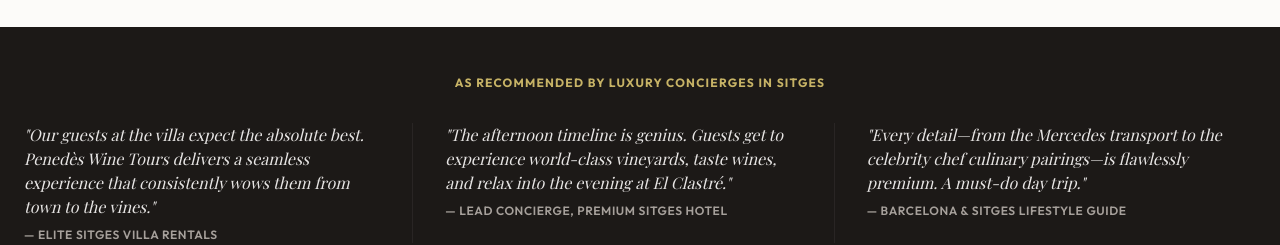
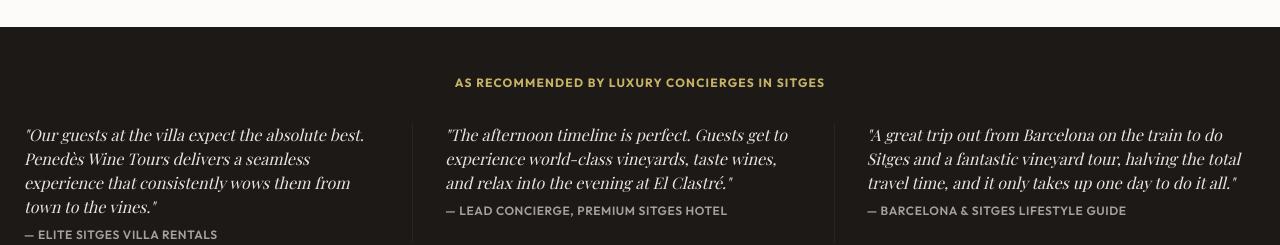
Before and after one commit to DAGarnish/penedeswinetours, a Next.js app: page / in a window 1280 px wide. Shown: the part 920-1165 px from the top of the page. Built offline with nearby package versions, Linux system fonts and the light colour scheme; a web font is replaced by a local one.

Commit message:
Update testimonial texts

```diff
--- a/src/app/page.tsx
+++ b/src/app/page.tsx
@@ -148,11 +148,11 @@
               <p className="text-xs font-semibold text-stone-400 uppercase tracking-wider">— Elite Sitges Villa Rentals</p>
             </div>
             <div className="space-y-2 border-b md:border-b-0 md:border-r border-stone-800 pb-6 md:pb-0 md:pr-8 last:border-0">
-              <p className="font-serif text-stone-200 italic">"The afternoon timeline is genius. Guests get to experience world-class vineyards, taste wines, and relax into the evening at El Clastré."</p>
+              <p className="font-serif text-stone-200 italic">"The afternoon timeline is perfect. Guests get to experience world-class vineyards, taste wines, and relax into the evening at El Clastré."</p>
               <p className="text-xs font-semibold text-stone-400 uppercase tracking-wider">— Lead Concierge, Premium Sitges Hotel</p>
             </div>
             <div className="space-y-2 last:border-0">
-              <p className="font-serif text-stone-200 italic">"Every detail—from the Mercedes transport to the celebrity chef culinary pairings—is flawlessly premium. A must-do day trip."</p>
+              <p className="font-serif text-stone-200 italic">"A great trip out from Barcelona on the train to do Sitges and a fantastic vineyard tour, halving the total travel time, and it only takes up one day to do it all."</p>
               <p className="text-xs font-semibold text-stone-400 uppercase tracking-wider">— Barcelona & Sitges Lifestyle Guide</p>
             </div>
           </div>
```
